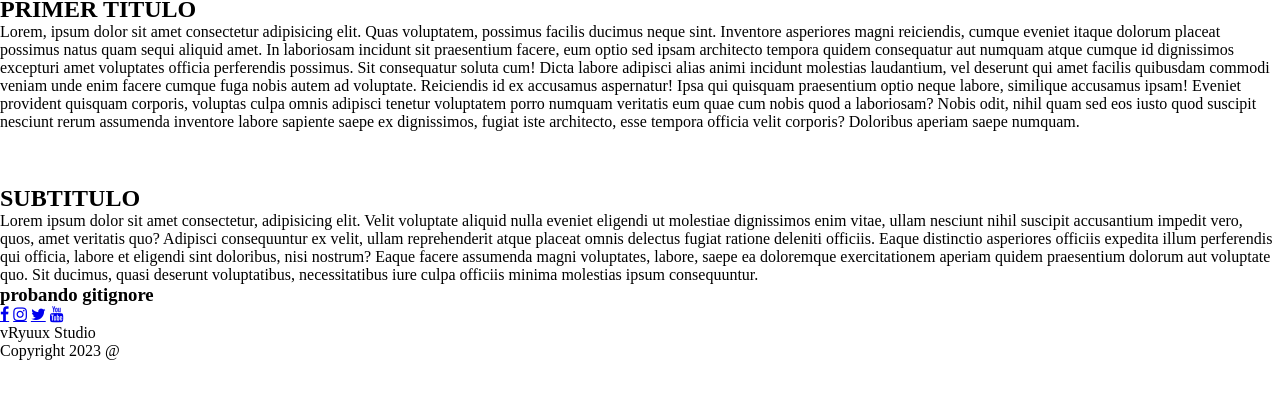
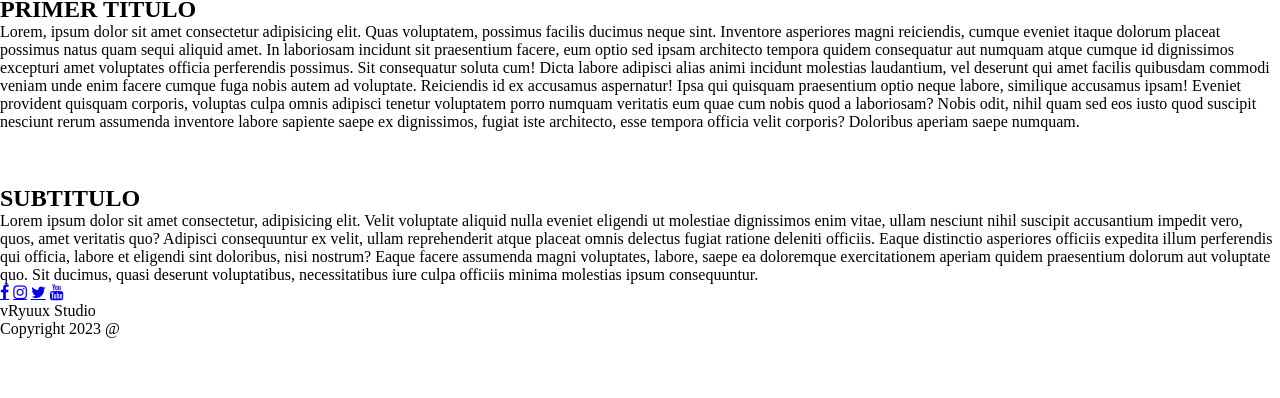
Before and after one commit to vRyuu/vryuu.github.io, a plain HTML site: page index.html in a window 1280 px wide. Shown: the part 98-496 px from the top of the page. Drawn offline with Linux system fonts and the light colour scheme.

Commit message:
listo las pruebas

```diff
--- a/index.html
+++ b/index.html
@@ -40,7 +40,6 @@
             Adipisci consequuntur ex velit, ullam reprehenderit atque placeat omnis delectus fugiat ratione deleniti officiis. Eaque distinctio asperiores officiis expedita illum perferendis qui officia, labore et eligendi sint doloribus, nisi nostrum?
             Eaque facere assumenda magni voluptates, labore, saepe ea doloremque exercitationem aperiam quidem praesentium dolorum aut voluptate quo. Sit ducimus, quasi deserunt voluptatibus, necessitatibus iure culpa officiis minima molestias ipsum consequuntur.</p>
         </section>
-        <h3>probando gitignore</h3>
     </main>
     <footer>
         <div class="social">
```
Also changed, not shown: 1 other file.
